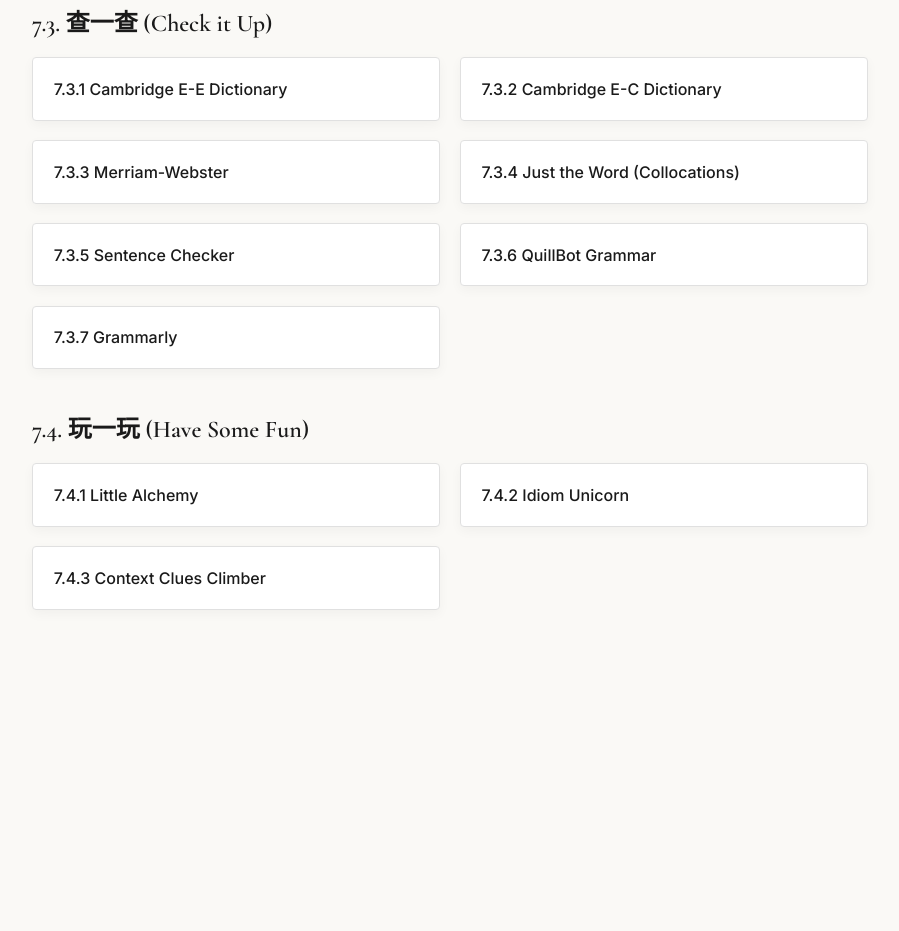
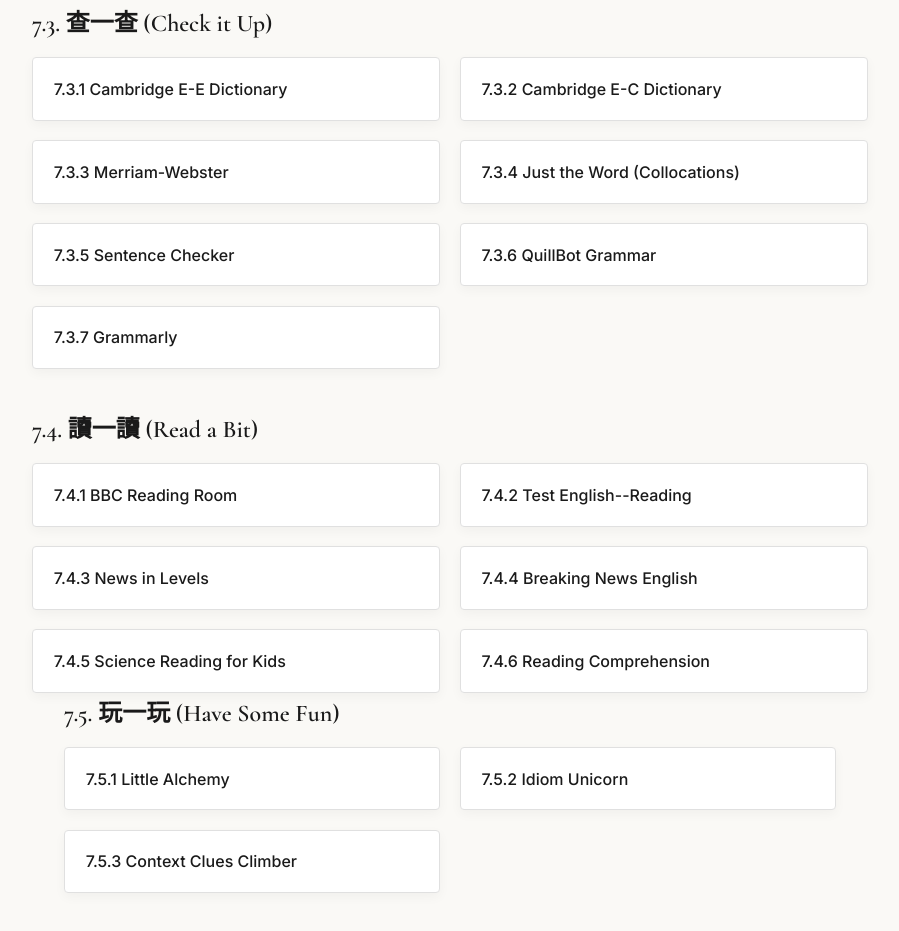
Before and after one commit to DuCJ-creator/shirley-secret-tools, a plain HTML site: page external-resources/index.html in a window 1280 px wide. Shown: the part 665-1596 px from the top of the page, without its empty margins (190-1089 px from the left). Before the commit the page ends 1315 px from the top, so only its background shows below. Drawn offline with nearby package versions, Linux system fonts and the light colour scheme.

Commit message:
Update index.html

```diff
--- a/external-resources/index.html
+++ b/external-resources/index.html
@@ -178,12 +178,23 @@
     </div>
   </div>
 
+   <div class="section">
+    <h2 class="section-title">7.4. 讀一讀 (Read a Bit)</h2>
+    <div class="tools">
+      <div class="item"><a href="https://www.bbc.co.uk/learningenglish/features/the_reading_room" target="_blank">7.4.1 BBC Reading Room</a></div>
+      <div class="item"><a href="https://test-english.com/reading/a1/" target="_blank">7.4.2 Test English--Reading</a></div>
+      <div class="item"><a href="https://www.newsinlevels.com/" target="_blank">7.4.3 News in Levels</a></div>
+      <div class="item"><a href="https://breakingnewsenglish.com/" target="_blank">7.4.4 Breaking News English</a></div>
+      <div class="item"><a href="https://www.amnh.org/explore/ology/reading" target="_blank">7.4.5 Science Reading for Kids</a></div>
+      <div class="item"><a href="https://www.ereadingworksheets.com/free-reading-worksheets/reading-comprehension-worksheets/" target="_blank">7.4.6 Reading Comprehension </a></div>
+    </div>
+
   <div class="section">
-    <h2 class="section-title">7.4. 玩一玩 (Have Some Fun)</h2>
+    <h2 class="section-title">7.5. 玩一玩 (Have Some Fun)</h2>
     <div class="tools">
-      <div class="item"><a href="https://littlealchemy2.com/" target="_blank">7.4.1 Little Alchemy</a></div>
-      <div class="item"><a href="https://ereadinggames.com/idiom-unicorn/" target="_blank">7.4.2 Idiom Unicorn</a></div>
-      <div class="item"><a href="https://ereadinggames.com/context-clues-climber/" target="_blank">7.4.3 Context Clues Climber</a></div>
+      <div class="item"><a href="https://littlealchemy2.com/" target="_blank">7.5.1 Little Alchemy</a></div>
+      <div class="item"><a href="https://ereadinggames.com/idiom-unicorn/" target="_blank">7.5.2 Idiom Unicorn</a></div>
+      <div class="item"><a href="https://ereadinggames.com/context-clues-climber/" target="_blank">7.5.3 Context Clues Climber</a></div>
     </div>
   </div>
 
```
